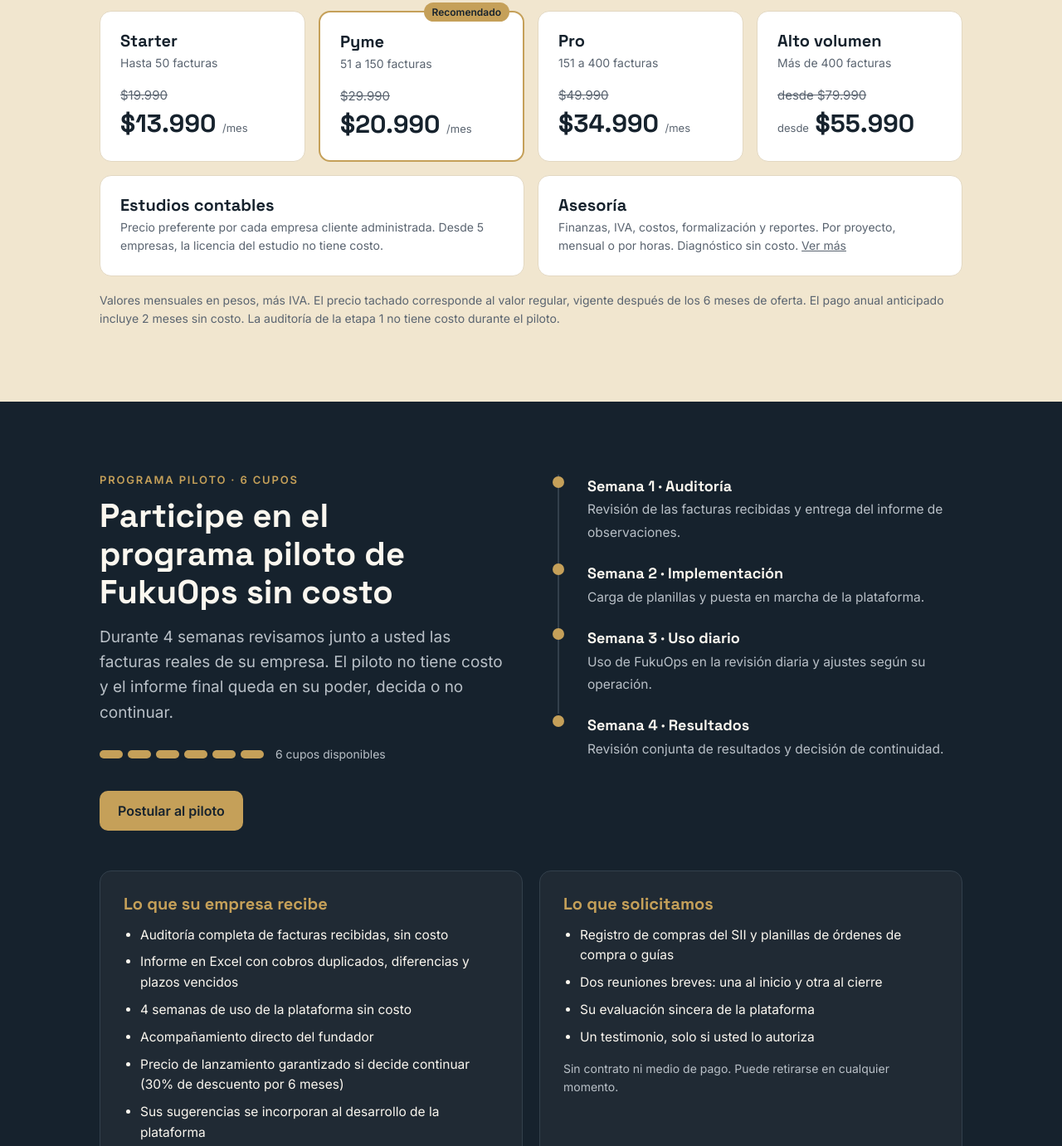
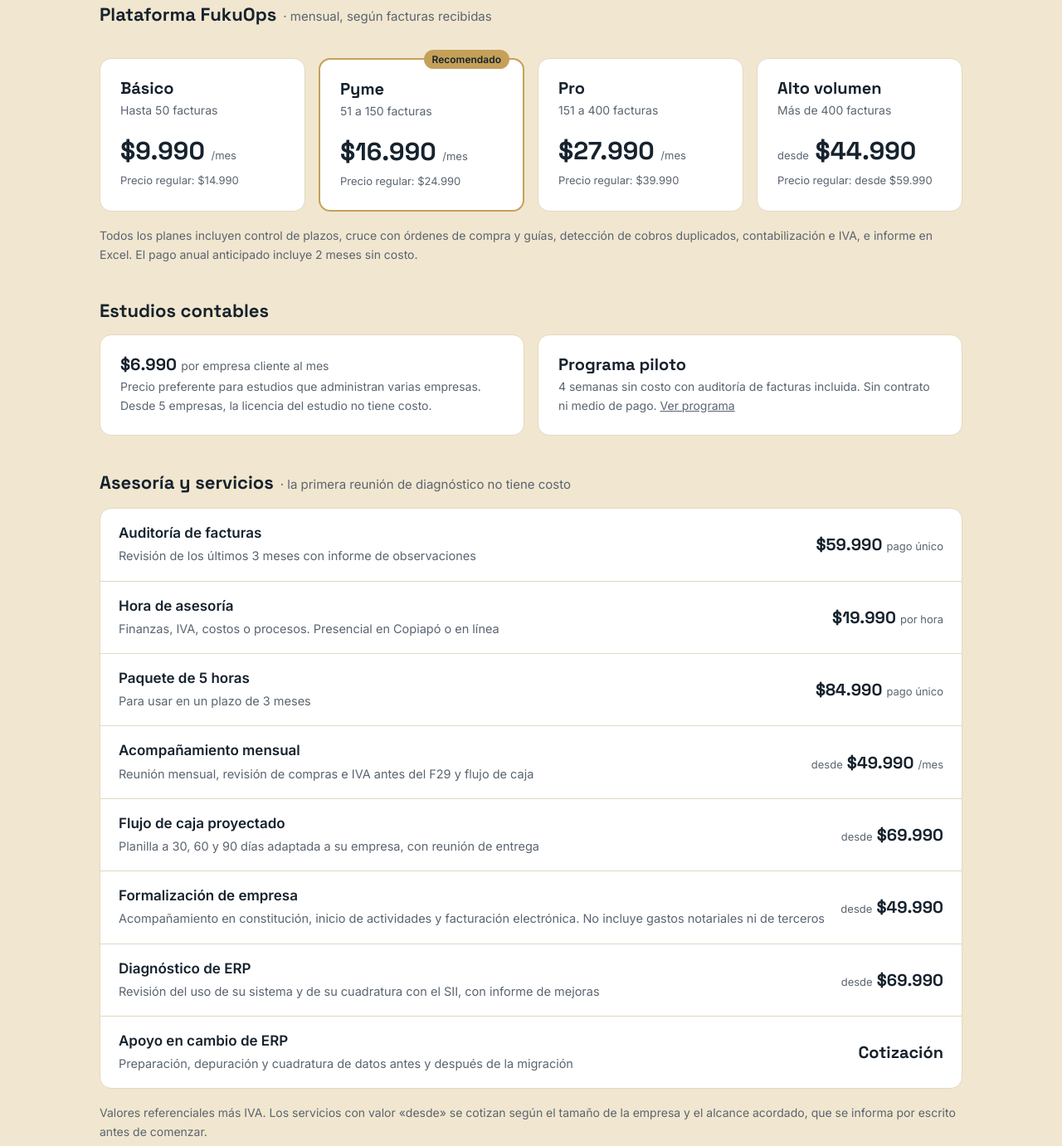
Before and after one commit to JorgeMagnus19051999/fukuops-web, a plain HTML site: page index.html in a window 1280 px wide. Shown: the part 5878-7259 px from the top of the page at 83% size. Drawn offline with Linux system fonts and the light colour scheme.

Commit message:
Precios de lanzamiento más bajos y tabla de asesoría y servicios
Co-Authored-By: Claude Opus 5.5 <noreply@anthropic.com>
Claude-Session: https://claude.ai/code/session_01DUR5ruTMYHmwL5EvZCK8iT

```diff
--- a/index.html
+++ b/index.html
@@ -120,6 +120,17 @@ section,header{scroll-margin-top:72px}
 .faq details[open] summary::after{content:"–"}
 .faq details p{margin-top:10px;color:var(--muted)}
 @media (max-width:900px){.erpgrid,.demo{grid-template-columns:1fr}.founder{grid-template-columns:1fr;gap:24px}.fphoto{width:140px;height:140px}.fphoto img{width:96px}}
+.ptitle{font-size:22px;margin:44px 0 0;display:flex;flex-wrap:wrap;align-items:baseline;gap:8px}
+.ptitle small{font:400 15px Inter,sans-serif;color:var(--muted)}
+.reg{margin-top:6px;font-size:13px;color:var(--muted)}
+.plan h3 .sm{font:400 14px Inter,sans-serif;color:var(--muted)}
+.ptable{margin-top:18px;background:#fff;border:1px solid var(--line);border-radius:14px;overflow:hidden}
+.prow{display:grid;grid-template-columns:1fr auto;gap:16px;align-items:center;padding:16px 22px;border-top:1px solid var(--line)}
+.prow:first-child{border-top:0}
+.prow b{display:block;font-weight:600}.prow span{color:var(--muted);font-size:14.5px}
+.pv{font:700 20px "Space Grotesk",sans-serif;text-align:right;white-space:nowrap}
+.pv small{font:400 13px Inter,sans-serif;color:var(--muted)}
+@media (max-width:640px){.prow{grid-template-columns:1fr}.pv{text-align:left}}
 /* nav */
 nav{position:sticky;top:env(safe-area-inset-top,0px);z-index:20;background:var(--navy);border-bottom:1px solid #2C3844}
 body::before{content:"";position:fixed;inset:0 0 auto;height:env(safe-area-inset-top,0px);background:var(--navy);z-index:21}
@@ -416,19 +427,37 @@ footer .wrap{display:flex;flex-wrap:wrap;justify-content:space-between;gap:10px}
 <section class="band sand" id="precios">
   <div class="wrap">
     <div class="eyebrow">Precios</div>
-    <h2>Planes según el volumen mensual de facturas recibidas</h2>
-    <div class="promo"><span class="promo-tag">Oferta de lanzamiento</span><span>30% de descuento durante los primeros 6 meses para las primeras 10 empresas que contraten después del piloto.</span></div>
+    <h2>Precios de lanzamiento</h2>
+    <p class="lead">Valores introductorios para las primeras empresas que trabajen con nosotros. Todos los valores son en pesos chilenos, más IVA.</p>
+    <div class="promo"><span class="promo-tag">Lanzamiento</span><span>Las empresas que contraten antes del 30 de junio de 2027 mantienen el precio de lanzamiento durante 12 meses.</span></div>
+
+    <h3 class="ptitle">Plataforma FukuOps <small>· mensual, según facturas recibidas</small></h3>
     <div class="plans">
-      <div class="plan"><h3>Starter</h3><div class="vol">Hasta 50 facturas</div><div class="was">$19.990</div><div class="price">$13.990 <small>/mes</small></div></div>
-      <div class="plan hl"><span class="pop">Recomendado</span><h3>Pyme</h3><div class="vol">51 a 150 facturas</div><div class="was">$29.990</div><div class="price">$20.990 <small>/mes</small></div></div>
-      <div class="plan"><h3>Pro</h3><div class="vol">151 a 400 facturas</div><div class="was">$49.990</div><div class="price">$34.990 <small>/mes</small></div></div>
-      <div class="plan"><h3>Alto volumen</h3><div class="vol">Más de 400 facturas</div><div class="was">desde $79.990</div><div class="price"><small>desde</small> $55.990</div></div>
+      <div class="plan"><h3>Básico</h3><div class="vol">Hasta 50 facturas</div><div class="price">$9.990 <small>/mes</small></div><div class="reg">Precio regular: $14.990</div></div>
+      <div class="plan hl"><span class="pop">Recomendado</span><h3>Pyme</h3><div class="vol">51 a 150 facturas</div><div class="price">$16.990 <small>/mes</small></div><div class="reg">Precio regular: $24.990</div></div>
+      <div class="plan"><h3>Pro</h3><div class="vol">151 a 400 facturas</div><div class="price">$27.990 <small>/mes</small></div><div class="reg">Precio regular: $39.990</div></div>
+      <div class="plan"><h3>Alto volumen</h3><div class="vol">Más de 400 facturas</div><div class="price"><small>desde</small> $44.990</div><div class="reg">Precio regular: desde $59.990</div></div>
     </div>
+    <p class="fine">Todos los planes incluyen control de plazos, cruce con órdenes de compra y guías, detección de cobros duplicados, contabilización e IVA, e informe en Excel. El pago anual anticipado incluye 2 meses sin costo.</p>
+
+    <h3 class="ptitle">Estudios contables</h3>
     <div class="extra">
-      <div class="plan"><div><h3>Estudios contables</h3><p class="vol">Precio preferente por cada empresa cliente administrada. Desde 5 empresas, la licencia del estudio no tiene costo.</p></div></div>
-      <div class="plan"><div><h3>Asesoría</h3><p class="vol">Finanzas, IVA, costos, formalización y reportes. Por proyecto, mensual o por horas. Diagnóstico sin costo. <a href="#asesoria">Ver más</a></p></div></div>
+      <div class="plan"><div><h3>$6.990 <small class="sm">por empresa cliente al mes</small></h3><p class="vol">Precio preferente para estudios que administran varias empresas. Desde 5 empresas, la licencia del estudio no tiene costo.</p></div></div>
+      <div class="plan"><div><h3>Programa piloto</h3><p class="vol">4 semanas sin costo con auditoría de facturas incluida. Sin contrato ni medio de pago. <a href="#piloto">Ver programa</a></p></div></div>
     </div>
-    <p class="fine">Valores mensuales en pesos, más IVA. El precio tachado corresponde al valor regular, vigente después de los 6 meses de oferta. El pago anual anticipado incluye 2 meses sin costo. La auditoría de la etapa 1 no tiene costo durante el piloto.</p>
+
+    <h3 class="ptitle">Asesoría y servicios <small>· la primera reunión de diagnóstico no tiene costo</small></h3>
+    <div class="ptable" role="table">
+      <div class="prow" role="row"><div><b>Auditoría de facturas</b><span>Revisión de los últimos 3 meses con informe de observaciones</span></div><div class="pv">$59.990 <small>pago único</small></div></div>
+      <div class="prow" role="row"><div><b>Hora de asesoría</b><span>Finanzas, IVA, costos o procesos. Presencial en Copiapó o en línea</span></div><div class="pv">$19.990 <small>por hora</small></div></div>
+      <div class="prow" role="row"><div><b>Paquete de 5 horas</b><span>Para usar en un plazo de 3 meses</span></div><div class="pv">$84.990 <small>pago único</small></div></div>
+      <div class="prow" role="row"><div><b>Acompañamiento mensual</b><span>Reunión mensual, revisión de compras e IVA antes del F29 y flujo de caja</span></div><div class="pv"><small>desde</small> $49.990 <small>/mes</small></div></div>
+      <div class="prow" role="row"><div><b>Flujo de caja proyectado</b><span>Planilla a 30, 60 y 90 días adaptada a su empresa, con reunión de entrega</span></div><div class="pv"><small>desde</small> $69.990</div></div>
+      <div class="prow" role="row"><div><b>Formalización de empresa</b><span>Acompañamiento en constitución, inicio de actividades y facturación electrónica. No incluye gastos notariales ni de terceros</span></div><div class="pv"><small>desde</small> $49.990</div></div>
+      <div class="prow" role="row"><div><b>Diagnóstico de ERP</b><span>Revisión del uso de su sistema y de su cuadratura con el SII, con informe de mejoras</span></div><div class="pv"><small>desde</small> $69.990</div></div>
+      <div class="prow" role="row"><div><b>Apoyo en cambio de ERP</b><span>Preparación, depuración y cuadratura de datos antes y después de la migración</span></div><div class="pv">Cotización</div></div>
+    </div>
+    <p class="fine">Valores referenciales más IVA. Los servicios con valor «desde» se cotizan según el tamaño de la empresa y el alcance acordado, que se informa por escrito antes de comenzar.</p>
   </div>
 </section>
 
@@ -457,7 +486,7 @@ footer .wrap{display:flex;flex-wrap:wrap;justify-content:space-between;gap:10px}
           <li>Informe en Excel con cobros duplicados, diferencias y plazos vencidos</li>
           <li>4 semanas de uso de la plataforma sin costo</li>
           <li>Acompañamiento directo del fundador</li>
-          <li>Precio de lanzamiento garantizado si decide continuar (30% de descuento por 6 meses)</li>
+          <li>Precio de lanzamiento garantizado por 12 meses si decide continuar</li>
           <li>Sus sugerencias se incorporan al desarrollo de la plataforma</li>
         </ul>
       </div>
@@ -535,7 +564,7 @@ footer .wrap{display:flex;flex-wrap:wrap;justify-content:space-between;gap:10px}
       <details><summary>¿Qué archivos necesito para el piloto?</summary><p>El registro de compras del SII de los últimos meses y, si dispone de ellos, los listados de órdenes de compra, guías de despacho o el libro de compras de su contabilidad, en formato Excel o CSV.</p></details>
       <details><summary>¿Funciona con mi ERP?</summary><p>Sí, si su ERP permite exportar a Excel o CSV. Durante el piloto adaptamos la carga al formato de su sistema.</p></details>
       <details><summary>¿Qué pasa con mis datos?</summary><p>Se utilizan exclusivamente para revisar sus facturas. No se comparten ni se comercializan, y no se muestran sin autorización escrita. Al término del piloto puede solicitar su eliminación.</p></details>
-      <details><summary>¿Qué pasa después del piloto?</summary><p>Revisamos los resultados en conjunto. Si decide continuar, puede contratar un plan con el precio de lanzamiento. En caso contrario, conserva el informe sin costo alguno.</p></details>
+      <details><summary>¿Qué pasa después del piloto?</summary><p>Revisamos los resultados en conjunto. Si decide continuar, puede contratar un plan con el precio de lanzamiento, vigente por 12 meses. En caso contrario, conserva el informe sin costo alguno.</p></details>
       <details><summary>¿Reemplazan a mi contador?</summary><p>No. FukuOps y nuestra asesoría complementan el trabajo de su contador, entregándole la información ordenada y validada.</p></details>
       <details><summary>¿Atienden fuera de Copiapó?</summary><p>Sí. La plataforma y la asesoría operan en línea en todo Chile. En Copiapó también ofrecemos reuniones presenciales.</p></details>
     </div>
```
